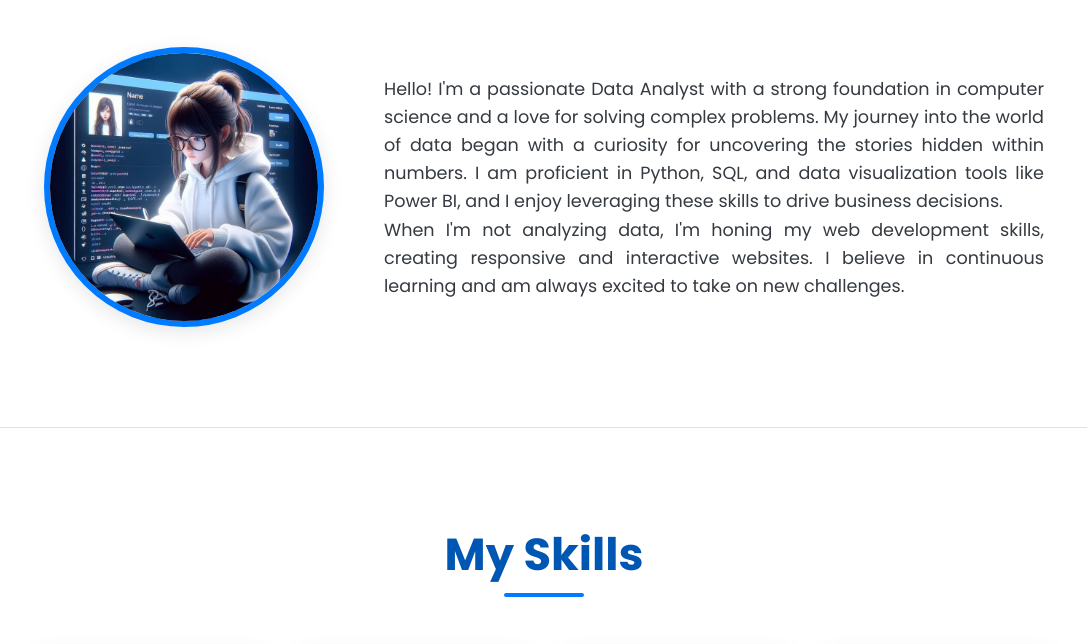
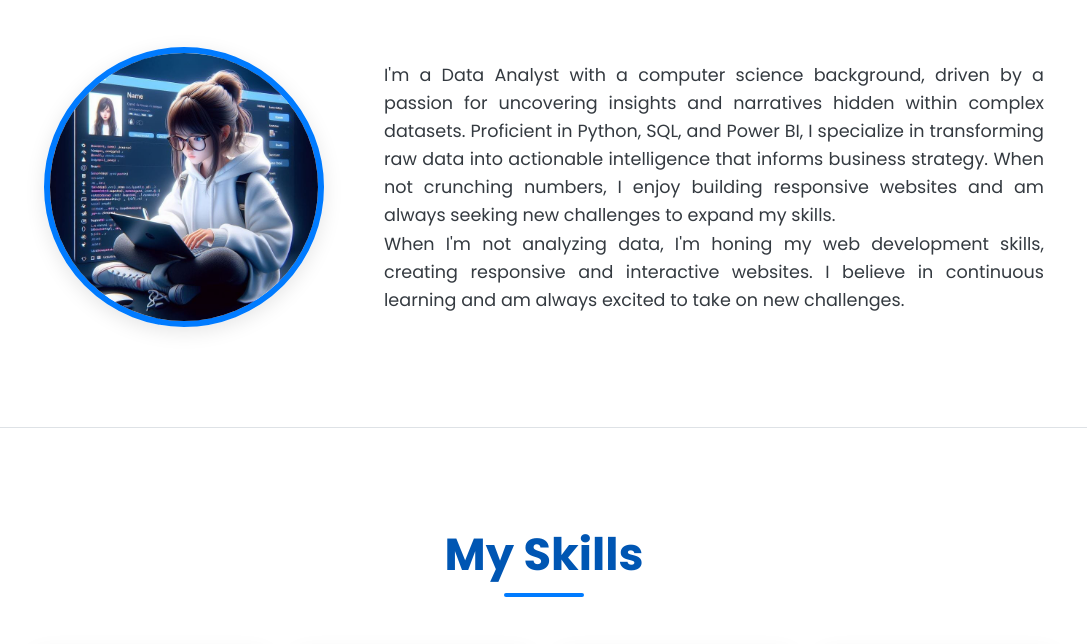
Before and after one commit to Gopimahi007/PORTFOLIO, a plain HTML site: page index.html in a window 1280 px wide. Shown: the part 987-1631 px from the top of the page, without its empty margins (96-1183 px from the left). Drawn offline with Linux system fonts and the light colour scheme.

Commit message:
Update index.html

```diff
--- a/index.html
+++ b/index.html
@@ -56,7 +56,7 @@
         <img src="assets/about.jpeg" alt="Your Name" class="profile-pic">
         <div class="about-text">
             <p>
-                Hello! I'm a passionate Data Analyst with a strong foundation in computer science and a love for solving complex problems. My journey into the world of data began with a curiosity for uncovering the stories hidden within numbers. I am proficient in Python, SQL, and data visualization tools like Power BI, and I enjoy leveraging these skills to drive business decisions.
+                I'm a Data Analyst with a computer science background, driven by a passion for uncovering insights and narratives hidden within complex datasets. Proficient in Python, SQL, and Power BI, I specialize in transforming raw data into actionable intelligence that informs business strategy. When not crunching numbers, I enjoy building responsive websites and am always seeking new challenges to expand my skills.
             </p>
             <p>
                 When I'm not analyzing data, I'm honing my web development skills, creating responsive and interactive websites. I believe in continuous learning and am always excited to take on new challenges.
```
